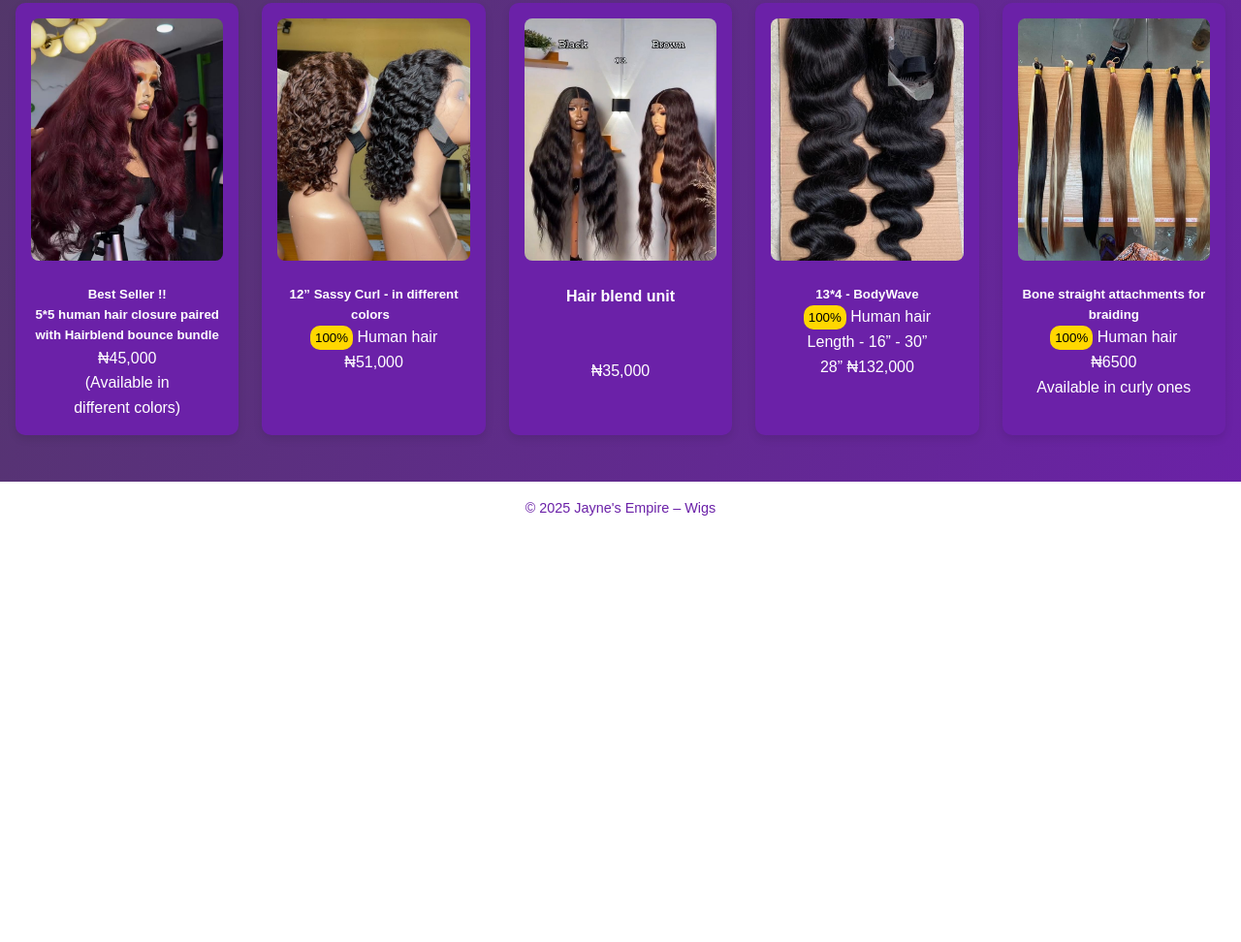
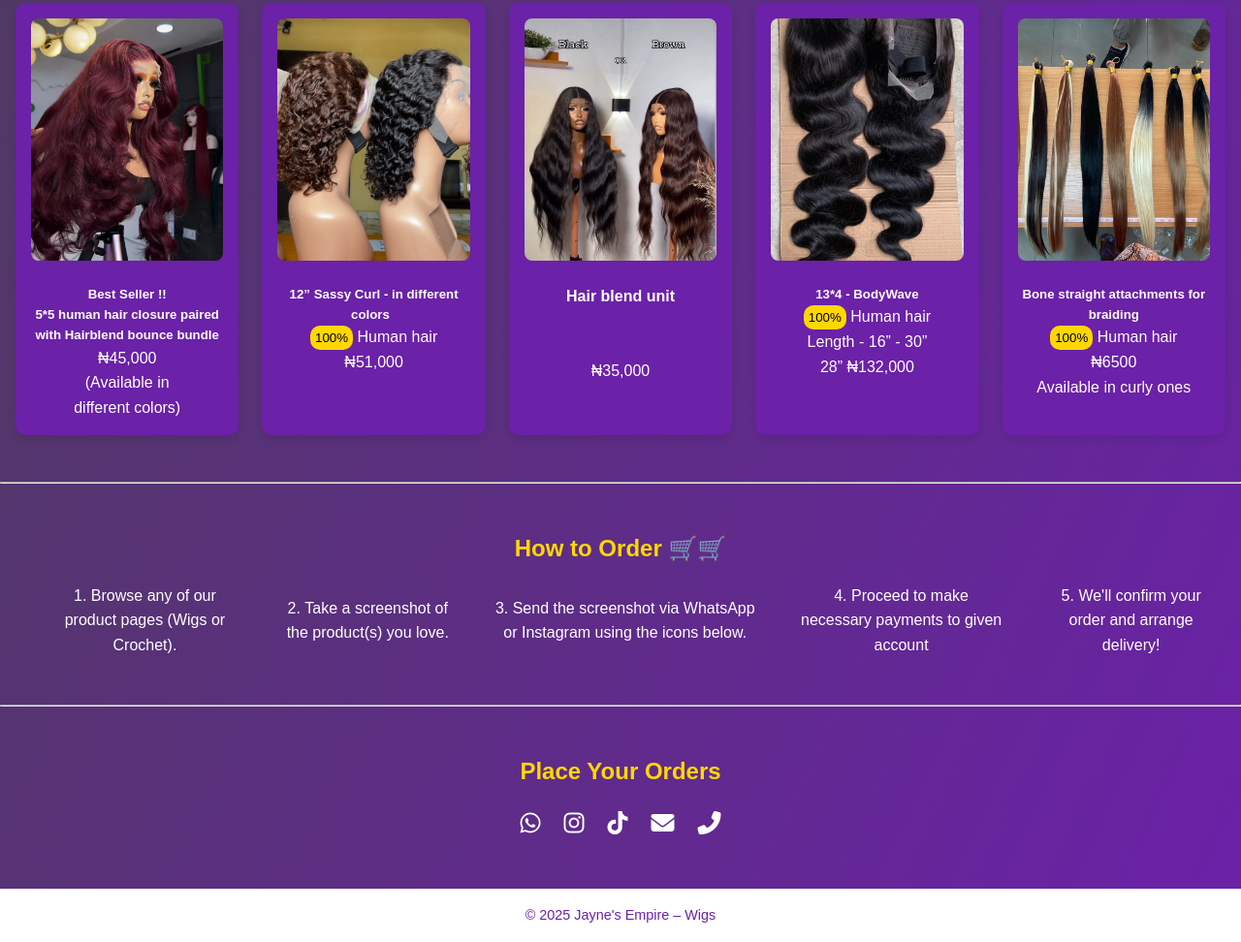
Before and after one commit to Ichie-David/Jayne-s-Empire, a plain HTML site: page wigs.html in a window 1280 px wide. Shown: the part 1772-2744 px from the top of the page at 97% size. Before the commit the page ends 2325 px from the top, so only its background shows below. Drawn offline with Linux system fonts and the light colour scheme.

Commit message:
updated wigs page

```diff
--- a/wigs.html
+++ b/wigs.html
@@ -5,8 +5,9 @@
     <meta charset="UTF-8" />
     <meta name="viewport" content="width=device-width, initial-scale=1.0" />
     <title>Wigs – Jayne's Empire</title>
-    <link rel="stylesheet" href="css/style.css">
+    <link rel="stylesheet" href="./css/style.css">
     <link rel="icon" type="image/png" href="./resources/favicon.ico">
+    <link rel="stylesheet" href="https://cdnjs.cloudflare.com/ajax/libs/font-awesome/6.5.0/css/all.min.css">
     <!-- Google tag (gtag.js) -->
     <script async src="https://www.googletagmanager.com/gtag/js?id=G-55HZLNQLPL"></script>
     <script>
@@ -261,6 +262,37 @@
         </div>
     </section>
 
+    <hr>
+
+    <section class="order-steps">
+        <h2>How to Order 🛒🛒</h2>
+        <ol>
+            <li>Browse any of our product pages (Wigs or Crochet).</li>
+            <br>
+            <li>Take a screenshot of the product(s) you love.</li>
+            <br>
+            <li>Send the screenshot via WhatsApp or Instagram using the icons below.</li>
+            <br>
+            <li>Proceed to make necessary payments to given account</li>
+            <br>
+            <li>We'll confirm your order and arrange delivery!</li>
+        </ol>
+    </section>
+
+    <hr>
+
+    <section class="contact">
+        <h2>Place Your Orders </h2>
+        <div class="social-icons">
+            <a href="https://wa.me/message/3AZCVLLONVCXI1" target="_blank"><i class="fab fa-whatsapp"></i></a>
+            <a href="https://www.instagram.com/jaynes_empire/" target="_blank"><i class="fab fa-instagram"></i></a>
+            <a href="https://www.tiktok.com/@jaynes.empire" target="_blank"><i class="fa-brands fa-tiktok"></i></a>
+            <a href="mailto:jaynesempire@gmail.com"><i class="fas fa-envelope"></i></a>
+            <a href="tel:+2349090310632"><i class="fas fa-phone-alt"></i></a>
+        </div>
+    </section>
+
+
     <!-- Modal for Image View -->
     <div id="imageModal" class="modal">
         <span class="close" onclick="closeModal()">&times;</span>
```
Also changed, not shown: index.html (+1 -1 lines).
